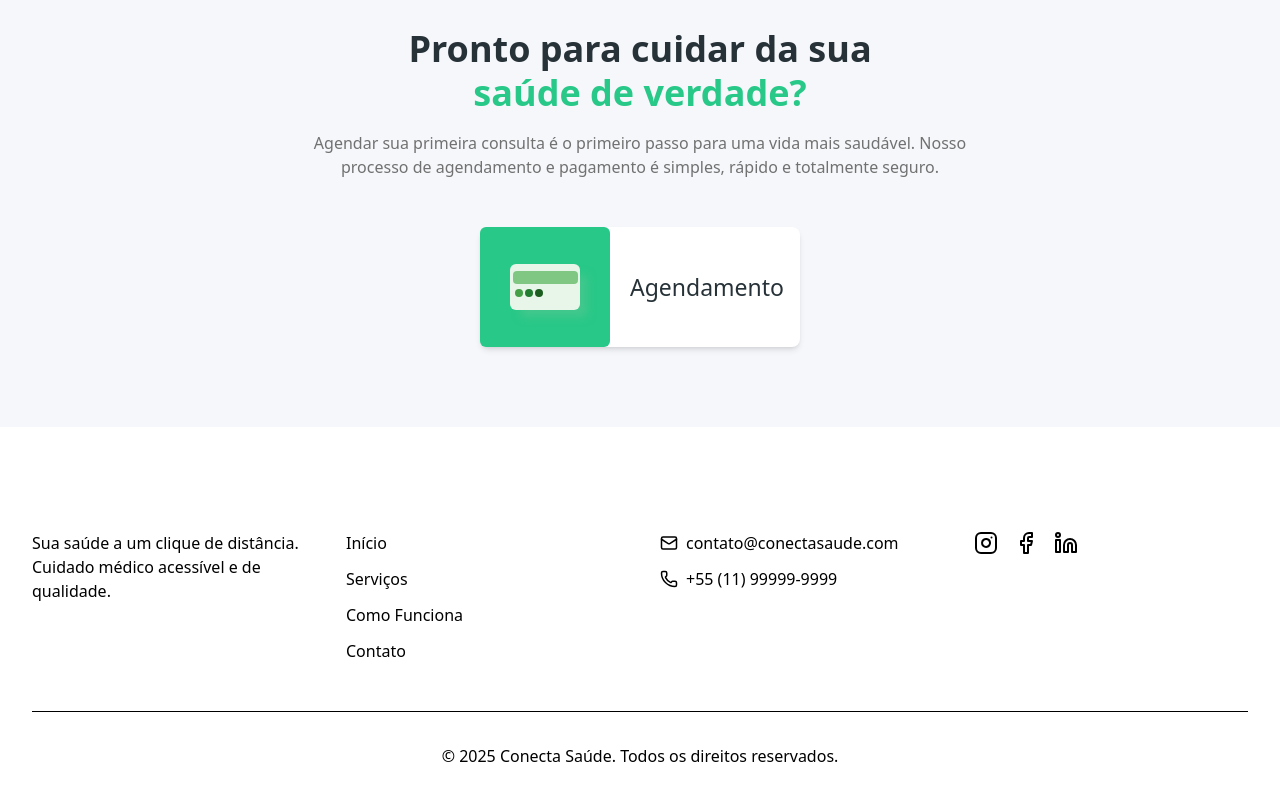
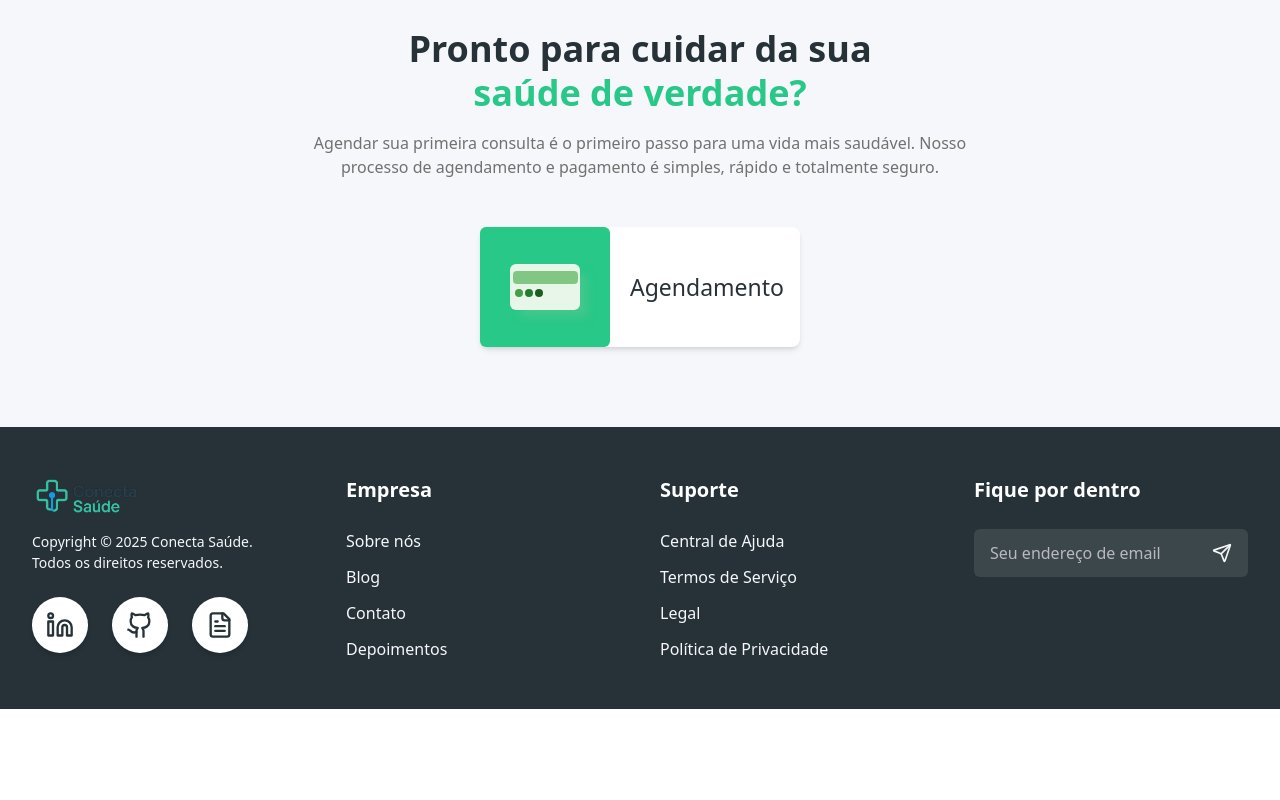
Before and after one commit to Jonas-eng-21/Landing-Page, a React (Vite) app in the folder landingPage/: page / in a window 1280 px wide. Shown: the part 2415-3215 px from the top of the page. After the commit the page ends 3124 px from the top, so only its background shows below. Built offline with nearby package versions, Linux system fonts and the light colour scheme; what tailwindcss-animated would draw is missing.

Commit message:
Work: Footer finalizar e lading page concluída

```diff
--- a/landingPage/src/components/layout/Footer.tsx
+++ b/landingPage/src/components/layout/Footer.tsx
@@ -1,92 +1,98 @@
-import { Instagram, Facebook, Linkedin, Mail, Phone } from "lucide-react";
+import { Send } from "lucide-react";
+import logoImg from "../../assets/images/logo.png";
+import { SocialLinks } from "../ui/SocialLinks";
 
 export function Footer() {
   const currentYear = new Date().getFullYear();
 
+  const companyLinks = [
+    { label: "Sobre nós", href: "#" },
+    { label: "Blog", href: "#" },
+    { label: "Contato", href: "#contato" },
+    { label: "Depoimentos", href: "#depoimentos" },
+  ];
+
+  const supportLinks = [
+    { label: "Central de Ajuda", href: "#" },
+    { label: "Termos de Serviço", href: "#" },
+    { label: "Legal", href: "#" },
+    { label: "Política de Privacidade", href: "#" },
+  ];
+
   return (
-    <footer id="contato" className="bg-secondary text-neutral-l-grey">
-      <div className="container mx-auto py-16 px-8">
+    <footer id="contato" className="bg-[#263238] text-[#F5F7FA]">
+      <div className="container mx-auto py-12 px-8">
         <div className="grid grid-cols-1 gap-10 text-center md:grid-cols-2 md:text-left lg:grid-cols-4">
-          <div className="flex flex-col items-center md:items-start">
-            <h3 className="text-h4 text-white">Conecta Saúde</h3>
-            <p className="text-p3-regular mt-4 max-w-xs">
-              Sua saúde a um clique de distância. Cuidado médico acessível e de
-              qualidade.
+          <div className="flex flex-col items-center md:items-start space-y-4">
+            <a href="#" aria-label="Página inicial">
+              <img
+                src={logoImg}
+                alt="Logo Conecta Saúde"
+                className="h-10 w-auto"
+              />
+            </a>
+            <p className="text-[14px] font-normal text-[#F5F7FA]">
+              Copyright &copy; {currentYear} Conecta Saúde. <br />
+              Todos os direitos reservados.
             </p>
+            <div className="pt-2">
+              <SocialLinks />
+            </div>
           </div>
-
           <div>
-            <h4 className="text-p1-medium text-white mb-4">Navegação</h4>
+            <h4 className="font-semibold text-[20px] text-white mb-6">
+              Empresa
+            </h4>
             <ul className="space-y-3">
-              <li>
-                <a href="#" className="hover:text-primary transition-colors">
-                  Início
-                </a>
-              </li>
-              <li>
-                <a href="#" className="hover:text-primary transition-colors">
-                  Serviços
-                </a>
-              </li>
-              <li>
-                <a href="#" className="hover:text-primary transition-colors">
-                  Como Funciona
-                </a>
-              </li>
-              <li>
-                <a href="#" className="hover:text-primary transition-colors">
-                  Contato
-                </a>
-              </li>
+              {companyLinks.map((link) => (
+                <li key={link.label}>
+                  <a
+                    href={link.href}
+                    className="text-[16px] font-normal hover:text-[#28C888] transition-colors"
+                  >
+                    {link.label}
+                  </a>
+                </li>
+              ))}
+            </ul>
+          </div>
+          <div>
+            <h4 className="font-semibold text-[20px] text-white mb-6">
+              Suporte
+            </h4>
+            <ul className="space-y-3">
+              {supportLinks.map((link) => (
+                <li key={link.label}>
+                  <a
+                    href={link.href}
+                    className="text-[16px] font-normal hover:text-[#28C888] transition-colors"
+                  >
+                    {link.label}
+                  </a>
+                </li>
+              ))}
             </ul>
           </div>
 
           <div>
-            <h4 className="text-p1-medium text-white mb-4">Contato</h4>
-            <ul className="space-y-3">
-              <li className="flex items-center justify-center md:justify-start">
-                <Mail size={18} className="mr-2 text-primary" />
-                <span>contato@conectasaude.com</span>
-              </li>
-              <li className="flex items-center justify-center md:justify-start">
-                <Phone size={18} className="mr-2 text-primary" />
-                <span>+55 (11) 99999-9999</span>
-              </li>
-            </ul>
-          </div>
-
-          <div>
-            <h4 className="text-p1-medium text-white mb-4">Redes Sociais</h4>
-            <div className="flex justify-center space-x-4 md:justify-start">
-              <a
-                href="#"
-                aria-label="Instagram"
-                className="hover:text-primary transition-colors"
+            <h4 className="font-semibold text-[20px] text-white mb-6">
+              Fique por dentro
+            </h4>
+            <div className="relative">
+              <input
+                type="email"
+                placeholder="Seu endereço de email"
+                className="bg-white/10 w-full rounded-md py-3 px-4 pr-12 text-white placeholder:text-[#B9B9BE] focus:outline-none focus:ring-2 focus:ring-[#28C888]"
+              />
+              <button
+                type="submit"
+                aria-label="Inscrever-se"
+                className="absolute top-0 right-0 h-full px-4 text-[#F5F7FA] hover:text-[#28C888] transition-colors"
               >
-                <Instagram />
-              </a>
-              <a
-                href="#"
-                aria-label="Facebook"
-                className="hover:text-primary transition-colors"
-              >
-                <Facebook />
-              </a>
-              <a
-                href="#"
-                aria-label="Linkedin"
-                className="hover:text-primary transition-colors"
-              >
-                <Linkedin />
-              </a>
+                <Send size={20} />
+              </button>
             </div>
           </div>
-        </div>
-
-        <div className="mt-12 pt-8 border-t border-neutral-d-grey text-center">
-          <p className="text-p4-regular text-neutral-grey">
-            &copy; {currentYear} Conecta Saúde. Todos os direitos reservados.
-          </p>
         </div>
       </div>
     </footer>
--- /dev/null
+++ b/landingPage/src/components/ui/SocialLinks.tsx
@@ -0,0 +1,71 @@
+import { Github, Linkedin, FileText } from "lucide-react";
+
+const socialLinks = [
+  {
+    label: "LinkedIn",
+    href: "https://www.linkedin.com/in/jonas-soares-824a8a361/",
+    Icon: Linkedin,
+    hoverBg: "before:bg-[#0A66C2]",
+    tooltipBg: "bg-[#0A66C2]",
+  },
+  {
+    label: "GitHub",
+    href: "https://github.com/Jonas-eng-21",
+    Icon: Github,
+    hoverBg: "before:bg-[#181717]",
+    tooltipBg: "bg-[#181717]",
+  },
+  {
+    label: "Currículo",
+    href: "https://www.canva.com/design/DAGpO-LKCUk/uE1cfEO6mSSV23reayA0mw/edit?utm_content=DAGpO-LKCUk&utm_campaign=designshare&utm_medium=link2&utm_source=sharebutton",
+    Icon: FileText,
+    hoverBg: "before:bg-[#28C888]",
+    tooltipBg: "bg-[#28C888]",
+  },
+];
+
+export function SocialLinks() {
+  return (
+    <div className="flex items-center justify-center gap-6">
+      {socialLinks.map((link) => (
+        <div key={link.label} className="group relative">
+          <a
+            href={link.href}
+            target="_blank"
+            rel="noopener noreferrer"
+            aria-label={link.label}
+            className={`
+              relative z-10 inline-block h-14 w-14
+              cursor-pointer rounded-full border-2 border-white/20 bg-white
+              text-center text-[#263238] transition-colors duration-300
+              shadow-md
+              /* Efeito de preenchimento */
+              before:absolute before:bottom-0 before:left-0 before:h-0 before:w-full
+              before:rounded-full before:transition-[height] before:duration-300 before:ease-in-out
+              before:content-['']
+              ${link.hoverBg}
+              /* Efeito de hover no ícone */
+              hover:text-white hover:shadow-lg hover:before:h-full
+            `}
+          >
+            <span className="absolute top-1/2 left-1/2 -translate-x-1/2 -translate-y-1/2">
+              <link.Icon size={28} />
+            </span>
+          </a>
+
+          <p
+            className={`
+              absolute -top-12 left-1/2 -translate-x-1/2 scale-0
+              rounded-md px-2 py-1 text-sm font-semibold text-white
+              transition-transform duration-300 ease-in-out
+              group-hover:scale-100
+              ${link.tooltipBg}
+            `}
+          >
+            {link.label}
+          </p>
+        </div>
+      ))}
+    </div>
+  );
+}
```
